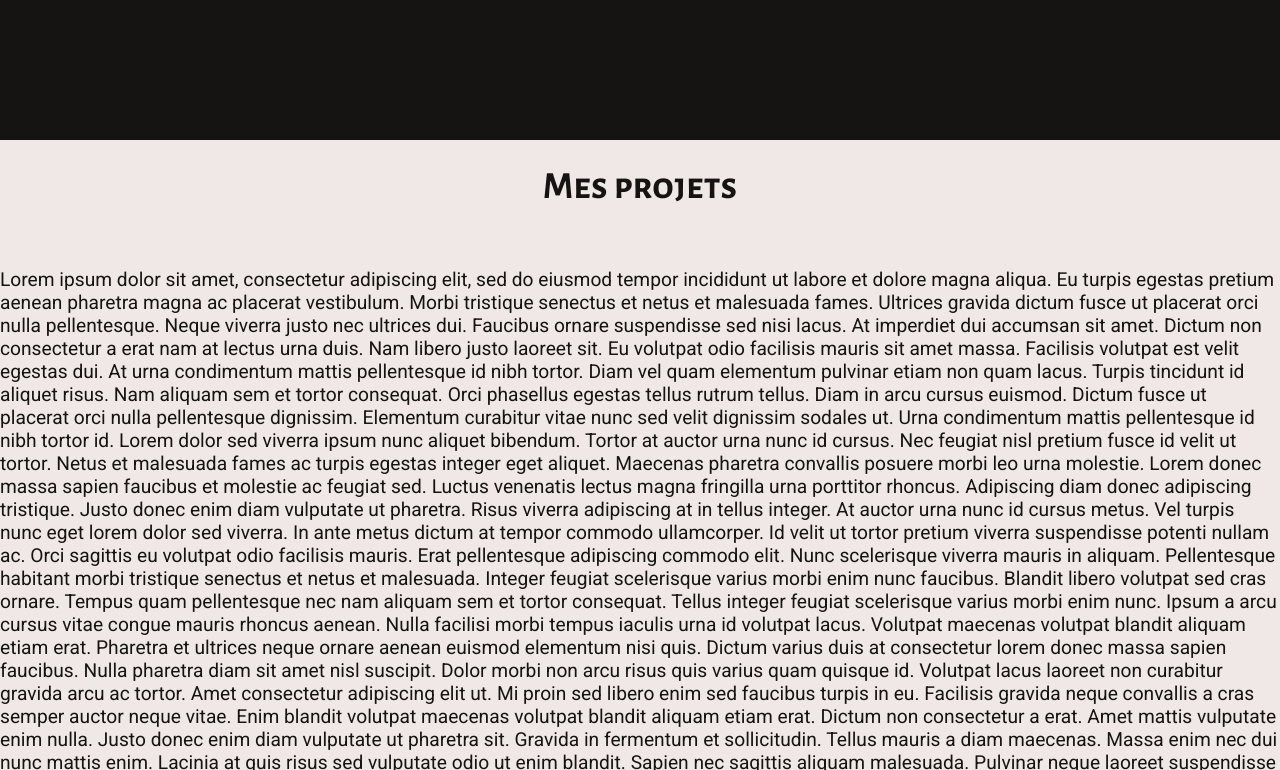
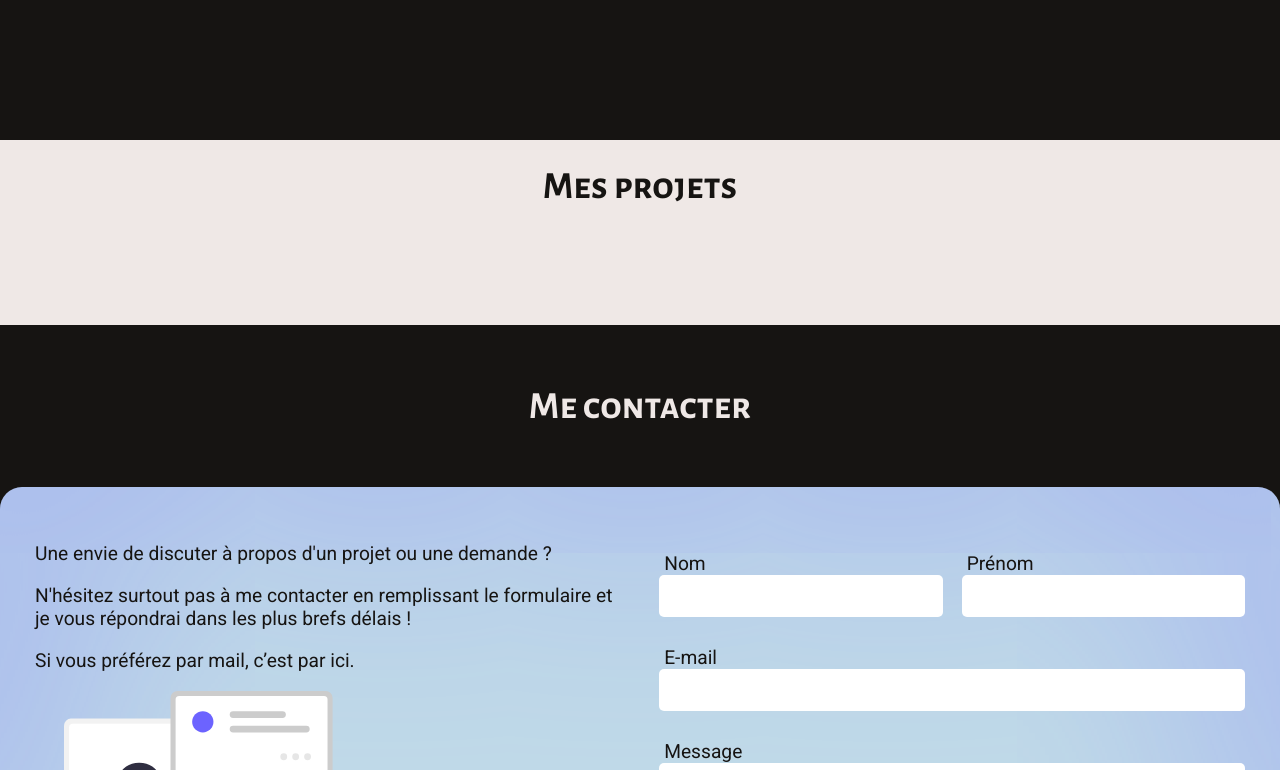
Before and after one commit to MaelleN95/portefolio, a React (Vite) app: page / in a window 1280 px wide. Shown: the part 5290-6060 px from the top of the page. Built offline with nearby package versions, Linux system fonts and the light colour scheme.

Commit message:
add : introduced the project card component

```diff
--- /dev/null
+++ b/src/assets/projects.json
@@ -0,0 +1,70 @@
+[
+  {
+    "id": "project-booki",
+    "title": "Booki, site d’agence immobilière",
+    "description": "Une description bidon pour le projet 1",
+    "hardSkills": ["HTML", "CSS"],
+    "cover": "https://www.powertrafic.fr/wp-content/uploads/2023/04/image-ia-exemple.png",
+    "pictures": [
+      "https://m.media-amazon.com/images/I/81Xr3pmWJ9L._AC_SL1500_.jpg",
+      "https://cdn-img.prettylittlething.com/2/4/a/7/24a79bbe01f3baffc060c855c8d4285db4f329ac_cnh9061_3.jpg?imwidth=600",
+      "https://www.biscuits-mistral.fr/wp-content/uploads/2023/07/Madeleine-longue-002-450x450.jpg"
+    ],
+    "date": "2023",
+    "mission": "Vous travaillez comme développeur front-end pour l’agence ArchiWebos qui comprend 50 salariés. Ayant terminé votre dernier projet avec un peu d'avance, vous êtes envoyé en renfort comme développeur front-end d’une équipe qui travaille sur la conception du site portfolio d’une architecte d’intérieur. Vous devez donc développer :",
+    "skills": [
+      "Récupérer les données utilisateurs dans le JavaScript via des formulaires",
+      "Manipuler les éléments du DOM avec JavaScript",
+      "Développer du front-end sur un back-end déjà existant"
+    ],
+    "link-github": "https://github.com/MaelleN95/OC-Projet5",
+    "deployed-link": "https://maellen95.github.io/OC-Projet6/"
+  },
+  {
+    "id": "project-sophie-bluel",
+    "title": "Sophie Bluel, portefolio d’une architecte",
+    "description": "",
+    "hardSkills": ["HTML", "CSS", "JavaScript"],
+    "cover": "",
+    "pictures": ["", ""],
+    "date": "2023",
+    "skills": "",
+    "link-github": "https://github.com/MaelleN95/OC-Projet5",
+    "deployed-link": "https://maellen95.github.io/OC-Projet6/"
+  },
+  {
+    "id": "project-nina-carducci",
+    "title": "Nina Carducci, site de photographe",
+    "description": "",
+    "hardSkills": ["SEO", "Accessibilité", "Débug"],
+    "cover": "",
+    "pictures": ["", ""],
+    "date": "2023",
+    "skills": "",
+    "link-github": "https://github.com/MaelleN95/OC-Projet5",
+    "deployed-link": "https://maellen95.github.io/OC-Projet6/"
+  },
+  {
+    "id": "project-kasa",
+    "title": "Kasa, site de location immobilière",
+    "description": "",
+    "hardSkills": ["React", "Sass"],
+    "cover": "",
+    "pictures": ["", ""],
+    "date": "2024",
+    "skills": "",
+    "link-github": "https://github.com/MaelleN95/OC-Projet5",
+    "deployed-link": "https://maellen95.github.io/OC-Projet6/"
+  },
+  {
+    "id": "project-mon-vieux-grimoire",
+    "title": "Mon vieux grimoire, site de notation de livres",
+    "description": "",
+    "hardSkills": ["Node.js", "Express", "MongoDB"],
+    "cover": "",
+    "pictures": ["", ""],
+    "date": "2024",
+    "skills": "",
+    "link-github": ""
+  }
+]
--- a/src/components/project-card/ProjectCard.jsx
+++ b/src/components/project-card/ProjectCard.jsx
@@ -0,0 +1,7 @@
+function ProjectCard(props) {
+  const { hardskills, deployed, cover, githubLink, deployedLink } = props;
+
+  return <div></div>;
+}
+
+export default ProjectCard;
--- a/src/sections/my-projects/MyProjects.jsx
+++ b/src/sections/my-projects/MyProjects.jsx
@@ -1,66 +1,14 @@
+import projects from '../../assets/projects.json';
+
+import ProjectCard from '../../components/project-card/ProjectCard';
+
 function MyProjects() {
   return (
     <section id="my-projects">
       <h2>Mes projets</h2>
-      Lorem ipsum dolor sit amet, consectetur adipiscing elit, sed do eiusmod
-      tempor incididunt ut labore et dolore magna aliqua. Eu turpis egestas
-      pretium aenean pharetra magna ac placerat vestibulum. Morbi tristique
-      senectus et netus et malesuada fames. Ultrices gravida dictum fusce ut
-      placerat orci nulla pellentesque. Neque viverra justo nec ultrices dui.
-      Faucibus ornare suspendisse sed nisi lacus. At imperdiet dui accumsan sit
-      amet. Dictum non consectetur a erat nam at lectus urna duis. Nam libero
-      justo laoreet sit. Eu volutpat odio facilisis mauris sit amet massa.
-      Facilisis volutpat est velit egestas dui. At urna condimentum mattis
-      pellentesque id nibh tortor. Diam vel quam elementum pulvinar etiam non
-      quam lacus. Turpis tincidunt id aliquet risus. Nam aliquam sem et tortor
-      consequat. Orci phasellus egestas tellus rutrum tellus. Diam in arcu
-      cursus euismod. Dictum fusce ut placerat orci nulla pellentesque
-      dignissim. Elementum curabitur vitae nunc sed velit dignissim sodales ut.
-      Urna condimentum mattis pellentesque id nibh tortor id. Lorem dolor sed
-      viverra ipsum nunc aliquet bibendum. Tortor at auctor urna nunc id cursus.
-      Nec feugiat nisl pretium fusce id velit ut tortor. Netus et malesuada
-      fames ac turpis egestas integer eget aliquet. Maecenas pharetra convallis
-      posuere morbi leo urna molestie. Lorem donec massa sapien faucibus et
-      molestie ac feugiat sed. Luctus venenatis lectus magna fringilla urna
-      porttitor rhoncus. Adipiscing diam donec adipiscing tristique. Justo donec
-      enim diam vulputate ut pharetra. Risus viverra adipiscing at in tellus
-      integer. At auctor urna nunc id cursus metus. Vel turpis nunc eget lorem
-      dolor sed viverra. In ante metus dictum at tempor commodo ullamcorper. Id
-      velit ut tortor pretium viverra suspendisse potenti nullam ac. Orci
-      sagittis eu volutpat odio facilisis mauris. Erat pellentesque adipiscing
-      commodo elit. Nunc scelerisque viverra mauris in aliquam. Pellentesque
-      habitant morbi tristique senectus et netus et malesuada. Integer feugiat
-      scelerisque varius morbi enim nunc faucibus. Blandit libero volutpat sed
-      cras ornare. Tempus quam pellentesque nec nam aliquam sem et tortor
-      consequat. Tellus integer feugiat scelerisque varius morbi enim nunc.
-      Ipsum a arcu cursus vitae congue mauris rhoncus aenean. Nulla facilisi
-      morbi tempus iaculis urna id volutpat lacus. Volutpat maecenas volutpat
-      blandit aliquam etiam erat. Pharetra et ultrices neque ornare aenean
-      euismod elementum nisi quis. Dictum varius duis at consectetur lorem donec
-      massa sapien faucibus. Nulla pharetra diam sit amet nisl suscipit. Dolor
-      morbi non arcu risus quis varius quam quisque id. Volutpat lacus laoreet
-      non curabitur gravida arcu ac tortor. Amet consectetur adipiscing elit ut.
-      Mi proin sed libero enim sed faucibus turpis in eu. Facilisis gravida
-      neque convallis a cras semper auctor neque vitae. Enim blandit volutpat
-      maecenas volutpat blandit aliquam etiam erat. Dictum non consectetur a
-      erat. Amet mattis vulputate enim nulla. Justo donec enim diam vulputate ut
-      pharetra sit. Gravida in fermentum et sollicitudin. Tellus mauris a diam
-      maecenas. Massa enim nec dui nunc mattis enim. Lacinia at quis risus sed
-      vulputate odio ut enim blandit. Sapien nec sagittis aliquam malesuada.
-      Pulvinar neque laoreet suspendisse interdum consectetur libero id
-      faucibus. Et pharetra pharetra massa massa ultricies. Purus gravida quis
-      blandit turpis. Gravida cum sociis natoque penatibus et magnis dis. Eu
-      facilisis sed odio morbi. Velit egestas dui id ornare arcu odio. Risus
-      feugiat in ante metus dictum at. Sapien eget mi proin sed libero enim sed
-      faucibus. Et egestas quis ipsum suspendisse ultrices. Ante in nibh mauris
-      cursus mattis molestie a. Ornare arcu dui vivamus arcu felis bibendum. Ac
-      tortor vitae purus faucibus ornare suspendisse. Fusce ut placerat orci
-      nulla pellentesque dignissim enim. Dolor purus non enim praesent. Non
-      sodales neque sodales ut etiam sit amet nisl purus. Purus semper eget duis
-      at tellus at. Id donec ultrices tincidunt arcu non sodales neque sodales
-      ut. Amet aliquam id diam maecenas ultricies mi eget. Facilisis gravida
-      neque convallis a cras semper auctor neque vitae. Volutpat consequat
-      mauris nunc congue nisi vitae suscipit tellus mauris.
+      {projects.map((project) => {
+        return <ProjectCard key={projects.id}>{project.title}</ProjectCard>;
+      })}
     </section>
   );
 }
--- a/src/styles/index.scss
+++ b/src/styles/index.scss
@@ -4,16 +4,13 @@
 
 // import components styles
 @import '../components/arrow/Arrow.scss';
-@import '../components/button/Button.scss';
 @import '../components/card/Card.scss';
 @import '../components/dark-mode-button/DarkModeButton.scss';
 @import '../components/footer/Footer.scss';
-@import '../components/formation-label/FormationLabel.scss';
 @import '../components/header/Header.scss';
 @import '../components/LogoText/LogoText.scss';
 @import '../components/skills-carousel/skills-carousel.scss';
 @import '../components/project-card/ProjectCard.scss';
-@import '../components/skill-tag/SkillTag.scss';
 @import '../components/soft-skill-bubble/SoftSkillBubble.scss';
 
 // import sections styles
```
Also changed, not shown: src/components/button/Button.jsx (deleted), src/components/button/Button.scss (deleted), src/components/formation-label/FormationLabel.jsx (deleted), src/components/formation-label/FormationLabel.scss (deleted), src/components/skill-tag/SkillTag.jsx (deleted), src/components/skill-tag/SkillTag.scss (deleted).
